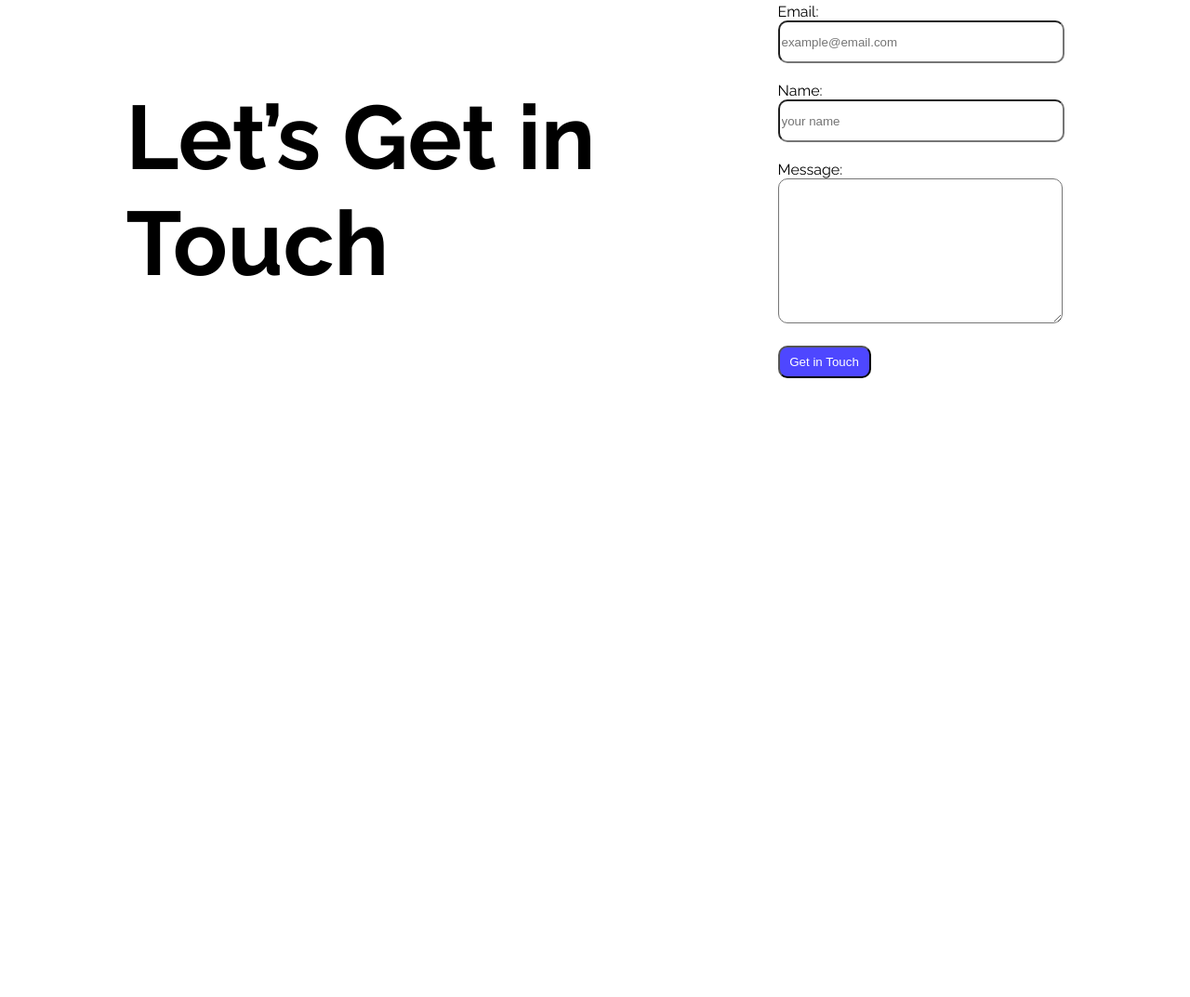
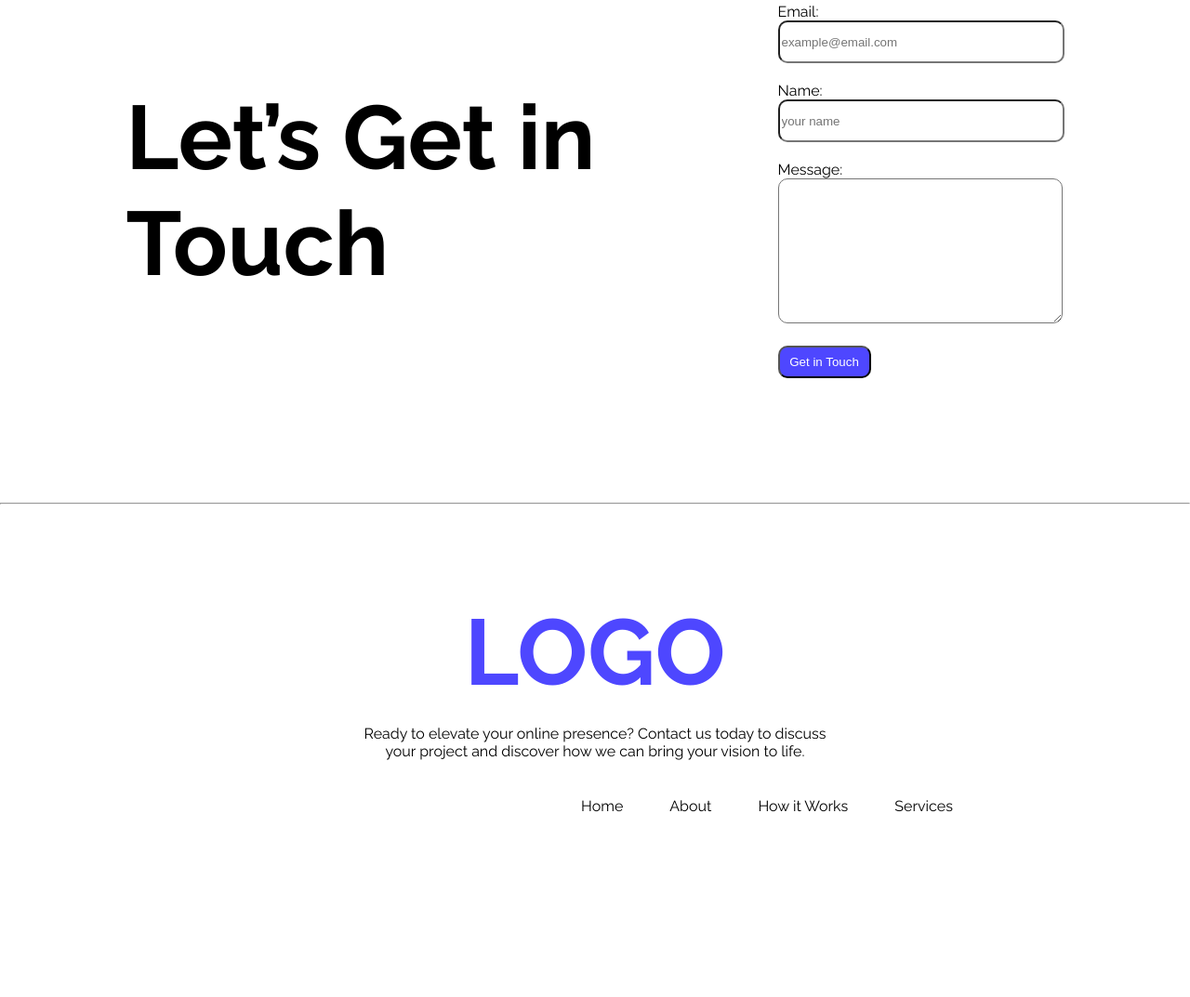
Before and after one commit to Moon-110/webflow-agencies, a plain HTML site: page index.html in a window 1280 px wide. Shown: the part 2931-4004 px from the top of the page at 93% size. Before the commit the page ends 3452 px from the top, so only its background shows below. Drawn offline with Linux system fonts and the light colour scheme.

Commit message:
added footer section

```diff
--- a/index.html
+++ b/index.html
@@ -150,7 +150,19 @@
             </section>
     </main>
     <footer>
-
+        <hr>
+        <section>
+            <div class="footer">
+                <h1>LOGO</h1>
+                <p>Ready to elevate your online presence? Contact us today to discuss <br> your project and discover how we can bring your vision to life.</p>
+                <ul>
+                    <li>Home</li>
+                    <li>About</li>
+                    <li>How it Works</li>
+                    <li>Services</li>
+                </ul>
+            </div>
+        </section>
     </footer>
 </body>
 </html>
--- a/styles/style.css
+++ b/styles/style.css
@@ -161,6 +161,8 @@
     justify-content: space-around;
     align-items: center;
     margin: 0 auto;
+    margin-bottom: 20px;
+
 
 }
 .form h1{
@@ -189,3 +191,36 @@
     border-radius: 10px;
     margin-bottom: 20px;
 }
+
+/* footer section */
+.footer{
+    max-width: 1640px;
+    height: 430px;
+    /* border: 2px solid tomato; */
+    margin: 0 auto;
+    text-align: center;
+    padding-top: 100px;
+}
+.footer h1{
+    font-size: 100px;
+    font-weight: bold;
+    color: #4E47FF;
+}
+.footer p{
+    font-size: 16px;
+    padding-top: 20px;
+}
+.footer ul{
+    display: flex;
+    align-items: center;
+    gap: 50px;
+    padding-left: 625px;
+    padding-top: 40px;
+
+
+}
+
+.footer ul li{
+    list-style: none;
+
+}
```
